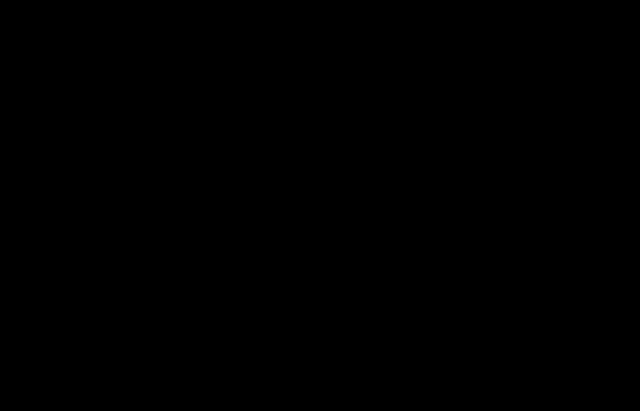
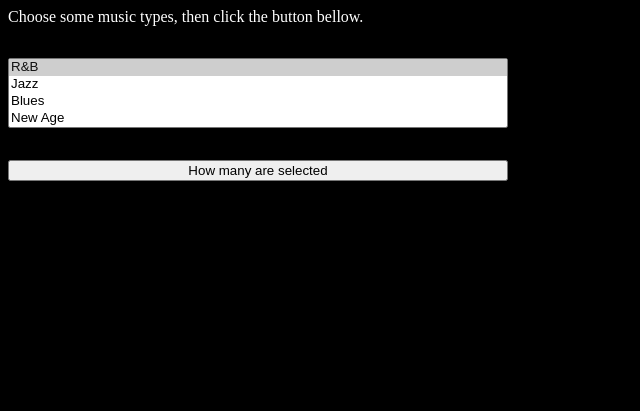
Before and after one commit to Rakesh07778777/JS-Projects, a plain HTML site: page Loops/loop.html in a window 1280 px wide. Shown: the whole page, without its empty margins (0-640 px from the left). Drawn offline with Linux system fonts and the light colour scheme.

Commit message:
loops with html

```diff
--- a/Loops/loop-1.js
+++ b/Loops/loop-1.js
@@ -1,3 +1,4 @@
+/*
 //You can initialize more than one variable inside the same initialization expression.
 for (let i = 0, j = 10; i < j; i++, j--) {
   console.log(i, j);
@@ -10,3 +11,23 @@ let arr = [1 , 2, 3, 4]
 for(let sum = arr.reduce((a, b) => a + b, 0); sum > 0 ; sum--) {
     console.log(sum)
 }
+*/
+//Working with html
+function countSelected(selectObject) {
+  let numberSelected = 0;
+  for (let i = 0; i < selectObject.options.length; i++) {
+    if (selectObject.options[i].selected) {
+      numberSelected++;
+    }
+  }
+  return numberSelected;
+}
+
+const btn = document.getElementById("btn");
+
+btn.addEventListener("click", () => {
+  const musicTypes = document.selectForm.musicTypes;
+  console.log(`You have selected ${countSelected(musicTypes)} option(s).`);
+});
+
+//while and do while loops
--- a/Loops/loop.html
+++ b/Loops/loop.html
@@ -9,9 +9,31 @@
             background: #000;
             color: #fff;
         }
+        form{
+            height: 400px;
+            width: 500px;
+            display: flex;
+            flex-direction: column;
+            gap: 2rem;
+        }
     </style>
 </head>
 <body>
+
+    <form name="selectForm">
+        <label for="musicTypes">
+            Choose some music types, then click the button bellow.
+        </label>
+        <select name="musicTypes" id="musicTypes" multiple>
+            <option selected>R&amp;B</option>
+                <option>Jazz</option>
+                <option>Blues</option>
+                <option>New Age</option>
+                <option>Classical</option>
+                <option>Opera</option>
+        </select>
+        <button type="button" id="btn">How many are selected</button>
+    </form>
 
 
     <script src="loop-1.js"></script>
```
